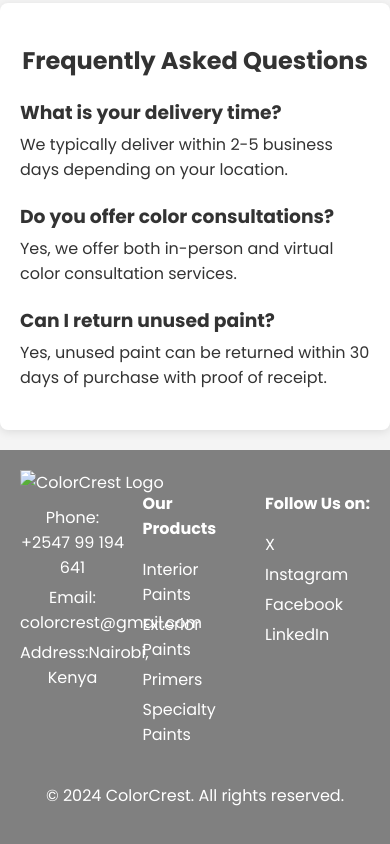
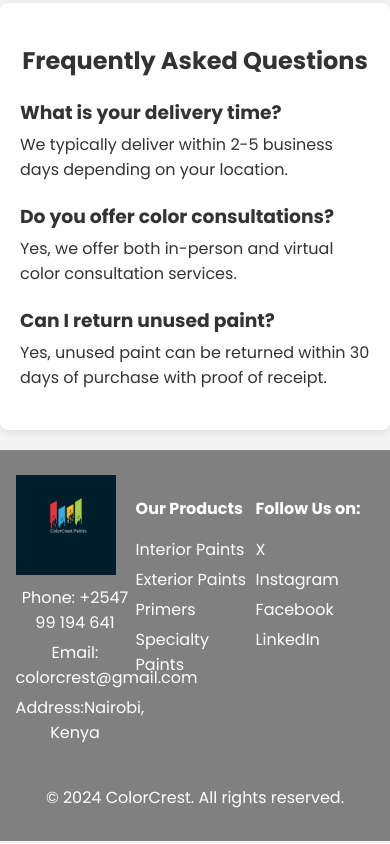
Before and after one commit to kinyua14/colorcrest, a plain HTML site: page contact.html in a window 390 px wide. Shown: the part 776-1620 px from the top of the page. Drawn offline with Linux system fonts and the light colour scheme.

Commit message:
Added responsive layout for smaller screens and improved spacing and alignment for navigation links

```diff
--- a/contact.css
+++ b/contact.css
@@ -132,3 +132,52 @@ body {
     text-align: center;
     margin-top: 20px;
   }
+  /* For tablets and smaller devices (768px and below) */
+@media (max-width: 768px) {
+  .footer-container {
+    flex-direction: row; /* Keep sections in a row (horizontal) */
+    flex-wrap: wrap; /* Allow sections to wrap if needed */
+    justify-content: space-between;
+    padding: 10px; /* Add some padding */
+  }
+
+  .footer-logo, .footer-products, .footer-social {
+    width: 20%; /* Keep the sections 30% wide */
+    margin-bottom: 15px; /* Add some spacing between the rows */
+  }
+
+  .footer-products ul li, .footer-social ul li {
+    margin-bottom: 5px;
+  }
+}
+
+/* For smartphones (480px and below) */
+@media (max-width: 480px) {
+  footer {
+    font-size: 1rem; /* Reduce font size for smaller screens */
+    padding: 15px; /* Reduce padding */
+  }
+
+  .footer-container {
+    flex-direction: row; /* Keep sections horizontal */
+    flex-wrap: wrap; /* Allow wrapping when space runs out */
+    justify-content: space-around; /* Spread sections evenly */
+  }
+
+  .footer-logo, .footer-products, .footer-social {
+    width: 33%; /* Make sections narrower for small screens */
+    margin-bottom: 10px; /* Add small spacing between rows */
+  }
+
+  .footer-logo img {
+    width: 100px; /* Scale down logo size */
+  }
+
+  .footer-products ul li, .footer-social ul li {
+    font-size: 1rem; /* Adjust font size for readability */
+  }
+
+  footer p {
+    margin-top: 15px;
+  }
+}
--- a/contact.html
+++ b/contact.html
@@ -58,7 +58,7 @@
     <div class="footer-container">
       <!-- Logo and Contact Information -->
       <div class="footer-logo">
-        <img src="images/logo.png" alt="ColorCrest Logo" width="150">
+        <img src="images/colorcrest logo.png" alt="ColorCrest Logo" width="150">
         <p>Phone: +2547 99 194 641</p>
         <p>Email: colorcrest@gmail.com</p>
         <p>Address:Nairobi, Kenya</p>
--- a/style.css
+++ b/style.css
@@ -62,8 +62,8 @@ button a{
 
 }
 .hero img{
-    width: 850px;
-    height: 800px;
+  width: 750px;
+  height: 500px;
   display: block;
 }
 .hero h1{
@@ -92,7 +92,18 @@ button a{
   border: 1px solid #f44336;
   background: #f44336;
 }
-/* Responsive adjustments for tablets and smaller devices */
+/* Media Query for Responsive Navigation Bar */
+@media (max-width: 768px) {
+  .nav-links ul {
+    flex-direction: column;
+    align-items: center;
+}
+
+.nav-links ul li {
+    padding: 10px 0;
+    margin: 10px;
+}
+  }
 @media (max-width: 768px) {
 .hero {
     flex-direction: column; /* Stack items vertically */
@@ -101,17 +112,17 @@ button a{
 
 .hero img {
     width: 100%;
-      height: auto; /* Adjust image size to fit smaller screens */
-      max-width: 500px; /* Ensure it doesn't get too large */
+    height:auto; /* Adjust image size to fit smaller screens */
+    max-width: 350px; /* Ensure it doesn't get too large */
     margin: 20px 0;
 }
 
 .hero h1 {
-      font-size: 1.75rem;
+    font-size: 1.5rem;
 }
 
 .hero h2, .hero p {
-      font-size: 1.25rem;
+    font-size: 1rem;
 }
 }
 
@@ -272,7 +283,7 @@ button a{
 /* For tablets (768px and below) */
 @media (max-width: 768px) {
   .benefit-item {
-      width: 45%;
+    width: 100%;
   }
 }
 
@@ -390,3 +401,52 @@ footer {
   text-align: center;
   margin-top: 20px;
 }
+/* For tablets and smaller devices (768px and below) */
+@media (max-width: 700px) {
+  .footer-container {
+    flex-direction: row; /* Keep sections in a row (horizontal) */
+    flex-wrap: wrap; /* Allow sections to wrap if needed */
+    justify-content: space-between;
+    padding: 10px; /* Add some padding */
+  }
+
+  .footer-logo, .footer-products, .footer-social {
+    width: 20%; /* Keep the sections 30% wide */
+    margin-bottom: 15px; /* Add some spacing between the rows */
+  }
+
+  .footer-products ul li, .footer-social ul li {
+    margin-bottom: 5px;
+  }
+}
+
+/* For smartphones (480px and below) */
+@media (max-width: 480px) {
+  footer {
+    font-size: 1rem; /* Reduce font size for smaller screens */
+    padding: 15px; /* Reduce padding */
+  }
+
+  .footer-container {
+    flex-direction: row; /* Keep sections horizontal */
+    flex-wrap: wrap; /* Allow wrapping when space runs out */
+    justify-content: space-around; /* Spread sections evenly */
+  }
+
+  .footer-logo, .footer-products, .footer-social {
+    width: 30%; /* Make sections narrower for small screens */
+    margin-bottom: 10px; /* Add small spacing between rows */
+  }
+
+  .footer-logo img {
+    width: 100px; /* Scale down logo size */
+  }
+
+  .footer-products ul li, .footer-social ul li {
+    font-size: 1rem; /* Adjust font size for readability */
+  }
+
+  footer p {
+    margin-top: 15px;
+  }
+}
```
Also changed, not shown: index.html (+5 -1 lines), insp.css (+7 -26 lines), inspiration.html (+0 -3 lines). Lines whose indentation alone changed are shown as unchanged.
